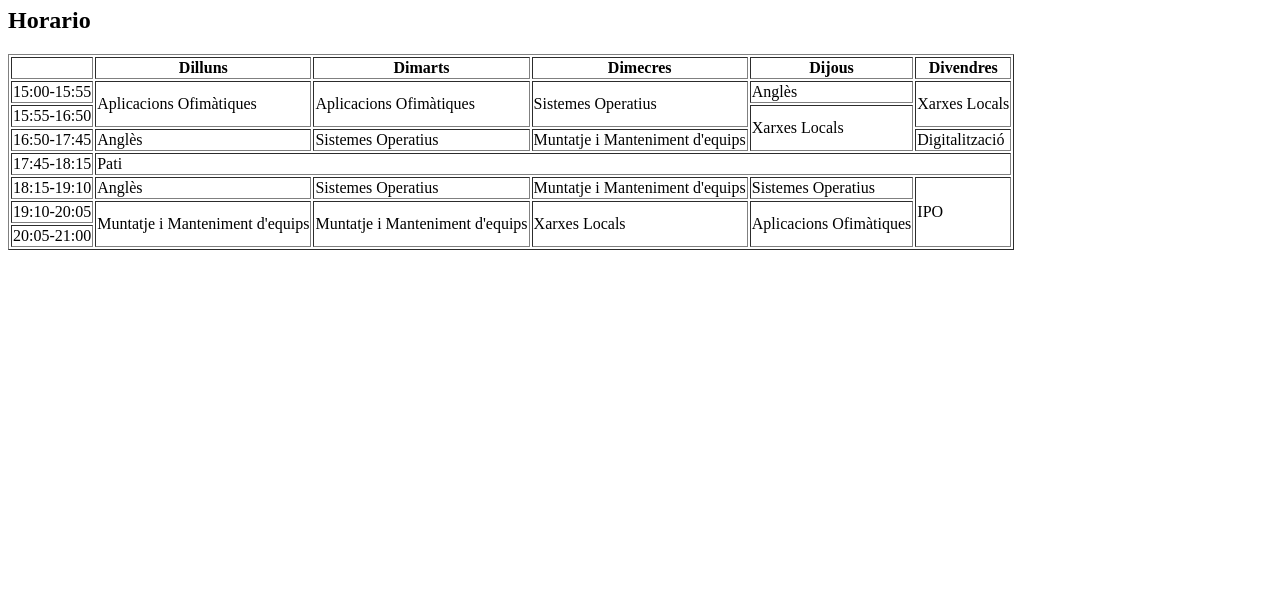
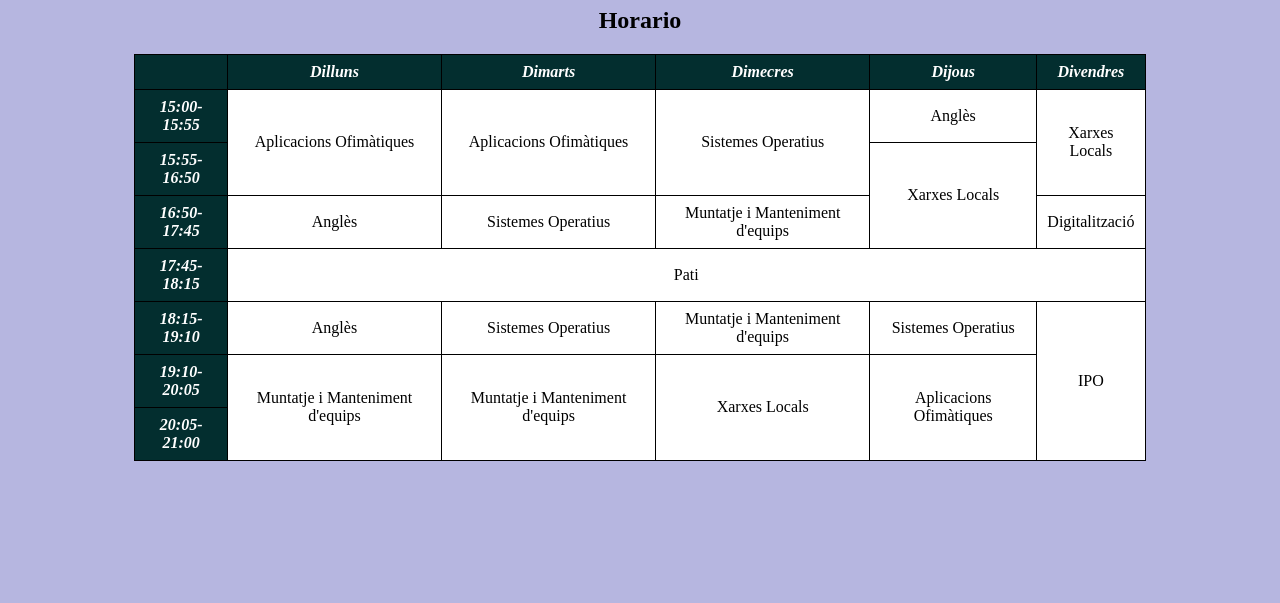
Before and after one commit to NicolasCobo/IntroduccionHTML, a plain HTML site: page horari.html in a window 1280 px wide. Shown: the part 197-800 px from the top of the page. Drawn offline with Linux system fonts and the light colour scheme.

Commit message:
Estils horari

```diff
--- /dev/null
+++ b/css/styles.css
@@ -0,0 +1,30 @@
+body{
+    background-color: rgb(182, 182, 224);
+}
+
+h1{
+    text-align: center;
+}
+h2{
+    text-align: center;
+}
+
+table{
+    background-color: #fff;
+    width: 80%;
+    margin: auto;
+    border-collapse: collapse;
+}
+
+th,td{
+    border: 1px solid black;
+    padding: 8px;
+    text-align: center;
+}
+
+th{
+    background-color: rgb(3, 46, 47);
+    color:white;
+    font-weight: bold;
+    font-style: italic
+}
--- a/horari.html
+++ b/horari.html
@@ -1,9 +1,10 @@
 <!DOCTYPE html>
-<html lang="en">
+<html lang="es">
 <head>
     <meta charset="UTF-8">
     <meta name="viewport" content="width=device-width, initial-scale=1.0">
     <title>Horari</title>
+    <link rel="stylesheet" href="css/styles.css">
 </head>
 <body>
     <header>
@@ -45,7 +46,7 @@
 
             </tr>
             <tr>
-                <td>15:00-15:55</td>
+                <th>15:00-15:55</th>
                 <td rowspan="2">Aplicacions Ofimàtiques</td>
                 <td rowspan="2">Aplicacions Ofimàtiques</td>
                 <td rowspan="2">Sistemes Operatius</td>
@@ -53,22 +54,22 @@
                 <td rowspan="2">Xarxes Locals</td>
             </tr>
             <tr>
-                <td>15:55-16:50</td>
+                <th>15:55-16:50</th>
                 <td rowspan="2">Xarxes Locals</td>
             </tr>
             <tr>
-                <td>16:50-17:45</td>
+                <th>16:50-17:45</th>
                 <td>Anglès</td>
                 <td>Sistemes Operatius</td>
                 <td>Muntatje i Manteniment d'equips</td>
                 <td>Digitalització</td>
             </tr>
             <tr>
-                <td>17:45-18:15</td>
+                <th>17:45-18:15</th>
                 <td colspan="5">Pati</td>
             </tr>
             <tr>
-                <td>18:15-19:10</td>
+                <th>18:15-19:10</th>
                 <td>Anglès</td>
                 <td>Sistemes Operatius</td>
                 <td>Muntatje i Manteniment d'equips</td>
@@ -76,14 +77,14 @@
                 <td rowspan="3">IPO</td>
             </tr>
             <tr>
-                <td>19:10-20:05</td>
+                <th>19:10-20:05</th>
                 <td rowspan="2">Muntatje i Manteniment d'equips</td>
                 <td rowspan="2">Muntatje i Manteniment d'equips</td>
                 <td rowspan="2">Xarxes Locals</td>
                 <td rowspan="2">Aplicacions Ofimàtiques</td>
             </tr>
             <tr>
-                <td>20:05-21:00</td>
+                <th>20:05-21:00</th>
             </tr>
         </table>
     </section>
```
